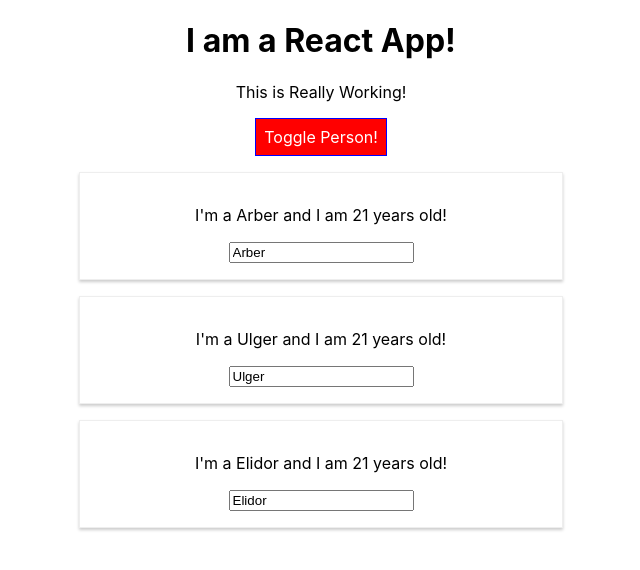
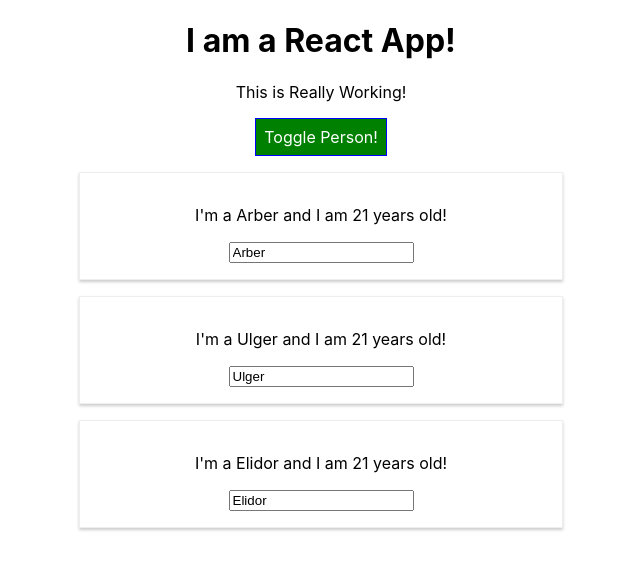
Before and after one commit to ArberGjonaj/React_Throwback_Learning, a React (Create React App) app: page / in a window 1280 px wide. Both pictures are taken after a click on the button "Toggle Person!". Shown: the top 570 px of the page, without its empty margins (319-959 px from the left). Built offline with nearby package versions, Linux system fonts and the light colour scheme.

Commit message:
More on Styled Components

```diff
--- a/src/App.js
+++ b/src/App.js
@@ -1,6 +1,22 @@
 import React from "react";
 import Person from "./Person/Person";
+import styled from "styled-components";
 import "./App.css";
+
+const StyledButton=styled.button`
+
+  background-color: green;
+  color: white;
+  font: inherit;
+  border: 1px solid blue;
+  padding: 8px;
+  cursor: pointer;
+
+  &:hover {
+    background-color:lightgreen;
+    color: black;
+`
+
 class App extends React.Component {
   state = {
     person: [
@@ -40,18 +56,7 @@
     });
   };
   render() {
-    const style = {
-      backgroundColor: "green",
-      color: "white",
-      font: "inherit",
-      border: "1px solid blue",
-      padding: "8px",
-      cursor: "pointer",
-      ':hover':{
-        backgroundColor:'lightgreen',
-        color: 'black'
-      }
-    };
+
 
     let persons = null;
 
@@ -71,11 +76,7 @@
           })}
         </div>
       );
-      style.backgroundColor= 'red';
-      style[":hover"]= {
-        backgroundColor:'salmon',
-        color: 'black'
-      }
+
     }
     let classes = [];
     if(this.state.person.length<=2){
@@ -89,9 +90,9 @@
       <div className="App">
         <h1>I am a React App!</h1>
         <p className={classes.join(' ')}>This is Really Working!</p>
-        <button style={style} onClick={this.togglePersonHandler}>
+        <StyledButton  onClick={this.togglePersonHandler}>
           Toggle Person!
-        </button>
+        </StyledButton>
 
         {persons}
       </div>
--- a/src/Person/Person.js
+++ b/src/Person/Person.js
@@ -14,11 +14,7 @@
     }
   `;
 const person = (props) => {
-  const style = {
-    "@media (min-width: 500px)": {
-      width: "450px",
-    },
-  };
+
 
   return (
     <StyledDiv>
```
